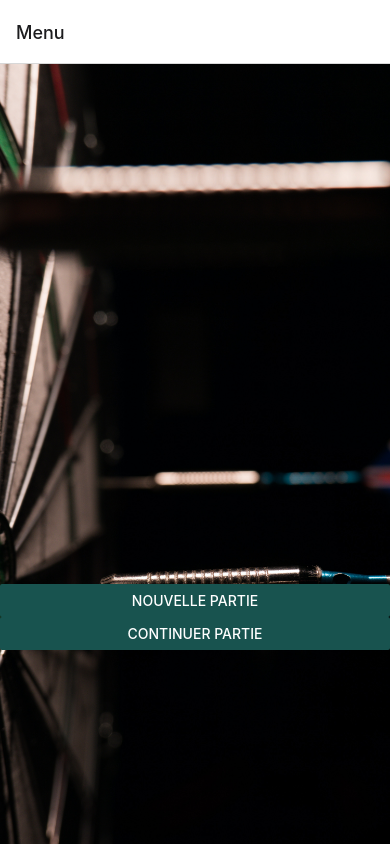
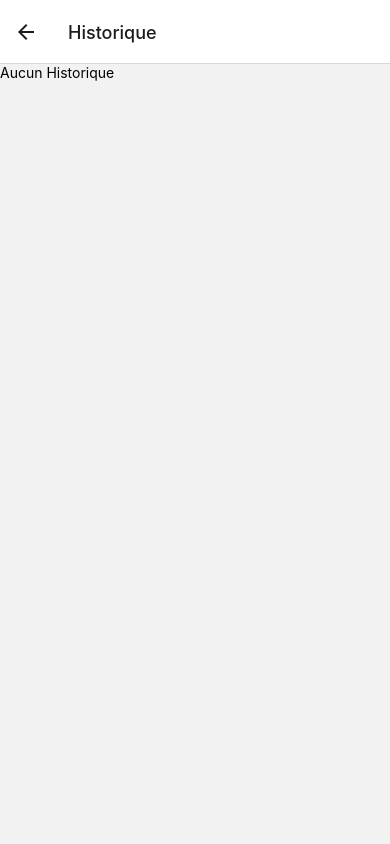
Before and after one commit to kochky/DartApp, a React Native app: screen /Historique in a window 390 px wide. Built offline with nearby package versions, Linux system fonts and the light colour scheme.

Commit message:
système sauvegarde ok

```diff
--- a/App.js
+++ b/App.js
@@ -1,5 +1,5 @@
 import { StyleSheet } from 'react-native';
-import React, { useState} from 'react'
+import React, { useState, useEffect} from 'react'
 import { NavigationContainer } from '@react-navigation/native';
 import { createNativeStackNavigator } from '@react-navigation/native-stack';
 import Menu from './components/Menu'
@@ -7,6 +7,8 @@
 import PlayersNames from './components/PlayersNames';
 import Game from './components/Game';
 import Options from './components/Options';
+import Historique from './components/Historique';
+import Continue from './components/Continue';
 import { UserContext } from './Context'
 
 const Stack = createNativeStackNavigator();
@@ -18,9 +20,12 @@
   const [troiscentun,setTroiscentun]=useState(false)
   const [isEnabled,setIsEnabled]=useState(false)
   const [gameName,setGameName]=useState("Game1")
+  const [newGame,setNewGame]=useState(false)
+
+
 
   return (
-    <UserContext.Provider value={{players:players,setPlayers:setPlayers,names:names,setNames:setNames,championship:championship,setChampionship:setChampionship,troiscentun:troiscentun,setTroiscentun:setTroiscentun,isEnabled:isEnabled,setIsEnabled:setIsEnabled,gameName:gameName,setGameName:setGameName}}>
+    <UserContext.Provider value={{newGame:newGame,setNewGame:setNewGame,players:players,setPlayers:setPlayers,names:names,setNames:setNames,championship:championship,setChampionship:setChampionship,troiscentun:troiscentun,setTroiscentun:setTroiscentun,isEnabled:isEnabled,setIsEnabled:setIsEnabled,gameName:gameName,setGameName:setGameName}}>
       <NavigationContainer>
         <Stack.Navigator>
           <Stack.Screen name="Menu" component={Menu} />
@@ -28,6 +33,9 @@
           <Stack.Screen  name="Select players" component={NbrPlayers }/>
           <Stack.Screen  name="Select name"  component={PlayersNames}/>
           <Stack.Screen  name="Game" component={Game}/>
+          <Stack.Screen  name="Historique" component={Historique}/>
+          <Stack.Screen  name="Continue" component={Continue}/>
+
         </Stack.Navigator>
       </NavigationContainer>
     </UserContext.Provider>
--- a/Context.js
+++ b/Context.js
@@ -1,2 +1,2 @@
-import React, { useState} from 'react'
+import React from 'react'
 export const UserContext = React.createContext();
--- /dev/null
+++ b/components/Continue.js
@@ -0,0 +1,37 @@
+import { StyleSheet, Text, View, Button, Pressable } from 'react-native';
+import React,{ useState, useEffect } from 'react'
+import { UserContext } from '../Context'
+
+
+function Continue({navigation}){
+    const data = React.useContext(UserContext);
+
+    function handlePress(name){
+        data.setGameName(name)
+        data.setNewGame(false)
+        navigation.navigate('Game')
+    }
+
+    function deleteGame(){
+
+    }
+
+    return(
+
+        <View>
+            {data.championship ? Object.values(data.championship).map((gameName,i)=>
+                gameName.gameOver===false&& (
+                    <View key={gameName.name}>
+                        <Text>{gameName.name} </Text>
+                        <View><Text>Joueurs: </Text>{gameName.player.map((joueur,i)=><Text key={i}>{joueur.name}</Text>)}</View>
+                        <Button  title="Continuer" onPress={()=>handlePress(gameName.name)}></Button>
+                        <Button  title="Effacer" onPress={()=>deleteGame()}></Button>
+
+                    </View>)
+                ):(<Text>Aucune partie en cours</Text>)}
+        </View>
+
+    )
+}
+
+export default Continue
--- a/components/Game.js
+++ b/components/Game.js
@@ -19,6 +19,7 @@
     const stars=[]
 
     useEffect(() => {
+        if(data.newGame){
         //Met tout les infos dans le state championship
           if(data.troiscentun){
               setPoints(301)
@@ -27,6 +28,7 @@
               setPoints(501)
           }
           const game={
+              name:gameName,
               player:[],
               301:points,
               decompte:data.isEnabled,
@@ -39,7 +41,10 @@
           Object.values(data.names).map((name)=>game.player.push({name,victory:0,star:0,points:points,inDuel:true,winner:false}))
           data.setChampionship({...data.championship,[data.gameName]:game},setLoaded(true))
           }
-        }, [points])
+        }else {
+            setLoaded(true)
+        }
+    }, [points])
 
     useEffect(() => {
         //verifie qu'il reste des parties en cours et compare les scores
@@ -159,7 +164,7 @@
                 >
                     <View style={styles.centeredView}>
                     <View style={styles.modalView}>
-                        <Text style={styles.modalText}>{data.championship[gameName]["winner"]} a  gagné !</Text>
+                        <Text style={styles.modalText}>{data.championship[gameName]["winner"]} a  gagné le championnat {gameName} !</Text>
                         <Pressable
                             style={[styles.button, styles.buttonClose]}
                             onPress={() => navigation.navigate('Menu')}
@@ -170,6 +175,7 @@
                     </View>
                 </Modal>
             </View>
+            <View><Text>{gameName}</Text></View>
             <View style={styles.row}>
                 <Text style={styles.text}>Joueur</Text>
                 <Text style={styles.text}>Victoires</Text>
--- /dev/null
+++ b/components/Historique.js
@@ -0,0 +1,24 @@
+import { StyleSheet, Text, View, Modal, Pressable } from 'react-native';
+import React,{ useState, useEffect } from 'react'
+import { UserContext } from '../Context'
+
+
+function Historique({navigation}){
+    const data = React.useContext(UserContext);
+
+    return(
+        <View>
+            {data.championship ? Object.values(data.championship).map((gameName,i)=>
+                gameName.gameOver===true&& (
+                    <View key={i}>
+                        <Text>{gameName.name} </Text>
+                        <Text>{gameName.winner} </Text>
+                        <View><Text>Joueurs: </Text>{gameName.player.map((joueur,i)=><Text key={i}>{joueur.name}</Text>)}</View>
+
+                    </View>)
+                ):
+                <Text>Aucun Historique</Text>}
+        </View>
+    )
+}
+export default Historique
--- a/components/Menu.js
+++ b/components/Menu.js
@@ -10,7 +10,8 @@
             <View style={{flex:2}} ></View>
             <View style={{flex:1}}>
               <Button title="Nouvelle Partie" color="#18534F"  onPress={() => navigation.navigate('Options')} ></Button>
-              <Button title="Continuer Partie" color="#18534F"onPress={() => navigation.navigate('Game')}></Button>
+              <Button title="Continuer Partie" color="#18534F"onPress={() => navigation.navigate('Continue')}></Button>
+              <Button title="Historique" color="#18534F"onPress={() => navigation.navigate('Historique')}></Button>
             </View>
           </ImageBackground>
         </View>
--- a/components/Options.js
+++ b/components/Options.js
@@ -1,5 +1,5 @@
 import { StyleSheet, Text, View, Switch, Button,TextInput } from 'react-native';
-import React from 'react'
+import React, { useEffect } from 'react'
 import { UserContext } from '../Context'
 
 function Options({navigation}){
@@ -8,6 +8,10 @@
 
     const toggleSwitch = () => data.setIsEnabled(previousState => !previousState);
     const secondToggleSwitch = () => data.setTroiscentun(previousState => !previousState);
+
+    useEffect(() => {
+      data.setNewGame(true)
+    }, [])
 
     return (
         <View style={styles.container}>
```
